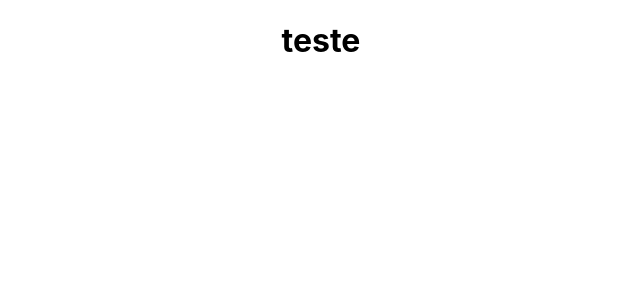
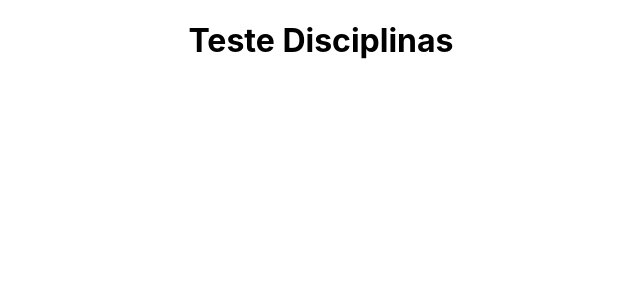
Before and after one commit to Eder-Queiroz/Iniciacao-Cientifica, a React (Create React App) app: page /Disciplinas in a window 1280 px wide. Shown: the top 300 px of the page, without its empty margins (319-959 px from the left). Built offline with nearby package versions, Linux system fonts and the light colour scheme; the HTML template or start-up script is replaced by a standard one.

Commit message:
Criação das rotas

```diff
--- a/src/App.tsx
+++ b/src/App.tsx
@@ -1,11 +1,10 @@
-import React from 'react';
-import logo from './logo.svg';
 import './App.css';
+import RouteApp from './routes';
 
 function App() {
   return (
     <div className="App">
-      <h1>teste</h1>
+      <RouteApp/>
     </div>
   );
 }
--- /dev/null
+++ b/src/pages/Disciplinas/index.tsx
@@ -0,0 +1,11 @@
+
+
+function Disciplinas(){
+    return(
+        <div>
+            <h1>Teste Disciplinas</h1>
+        </div>
+    )
+}
+
+export default Disciplinas;
--- /dev/null
+++ b/src/pages/Grade/index.tsx
@@ -0,0 +1,11 @@
+
+
+function Grade(){
+    return(
+        <div>
+            <h1>Teste de grade</h1>
+        </div>
+    )
+}
+
+export default Grade;
--- /dev/null
+++ b/src/pages/Home/index.tsx
@@ -0,0 +1,11 @@
+
+
+function Home(){
+    return(
+        <div>
+            <h1>Teste de home</h1>
+        </div>
+    )
+}
+
+export default Home;
--- /dev/null
+++ b/src/pages/Professores/index.tsx
@@ -0,0 +1,11 @@
+
+
+function Professores(){
+    return(
+        <div>
+            <h1>Teste Professores</h1>
+        </div>
+    )
+}
+
+export default Professores;
--- /dev/null
+++ b/src/pages/Restrições/index.tsx
@@ -0,0 +1,11 @@
+
+
+function Restrições(){
+    return(
+        <div>
+            <h1>Teste Restrições</h1>
+        </div>
+    )
+}
+
+export default Restrições;
--- /dev/null
+++ b/src/pages/Turmas/index.tsx
@@ -0,0 +1,11 @@
+
+
+function Turmas(){
+    return(
+        <div>
+            <h1>Teste Turmas</h1>
+        </div>
+    )
+}
+
+export default Turmas;
--- /dev/null
+++ b/src/routes.tsx
@@ -0,0 +1,26 @@
+import {BrowserRouter,Routes,Route  } from "react-router-dom";
+
+import Home from "./pages/Home";
+import Grade from "./pages/Grade";
+import Disciplinas from "./pages/Disciplinas";
+import Professores from "./pages/Professores";
+import Restrições from "./pages/Restrições";
+import Turmas from "./pages/Turmas";
+
+function RouteApp(){
+    return(
+        <BrowserRouter>
+            <Routes>
+                <Route path="/" element = {<Home/>} />
+                <Route path="Grade" element = {<Grade/>} />
+                <Route path="Disciplinas" element = {<Disciplinas/>} />
+                <Route path="Professores" element = {<Professores/>} />
+                <Route path="Restrições" element = {<Restrições/>} />
+                <Route path="Turmas" element = {<Turmas/>} />
+
+            </Routes>
+        </BrowserRouter>
+    )
+}
+
+export default RouteApp;
```
